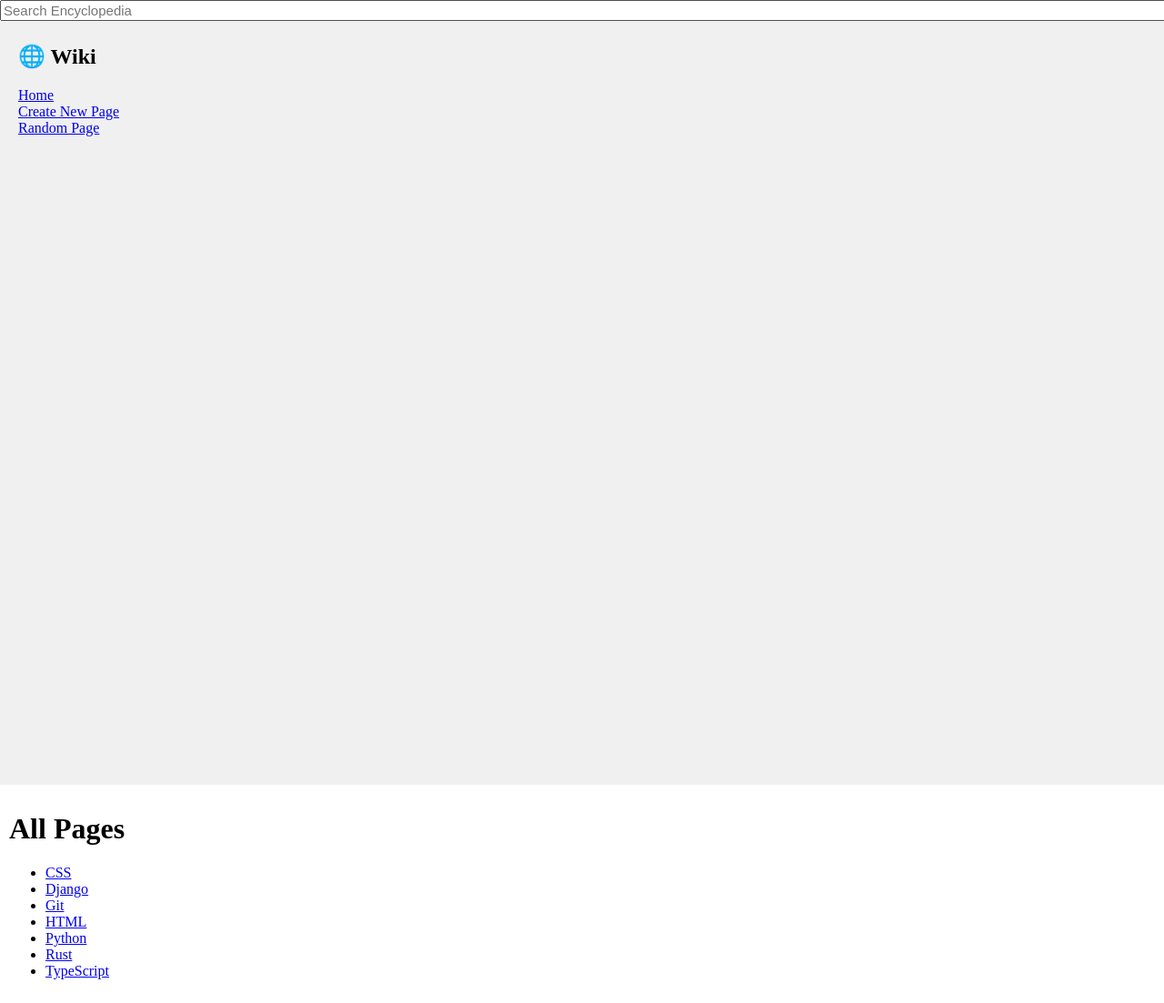
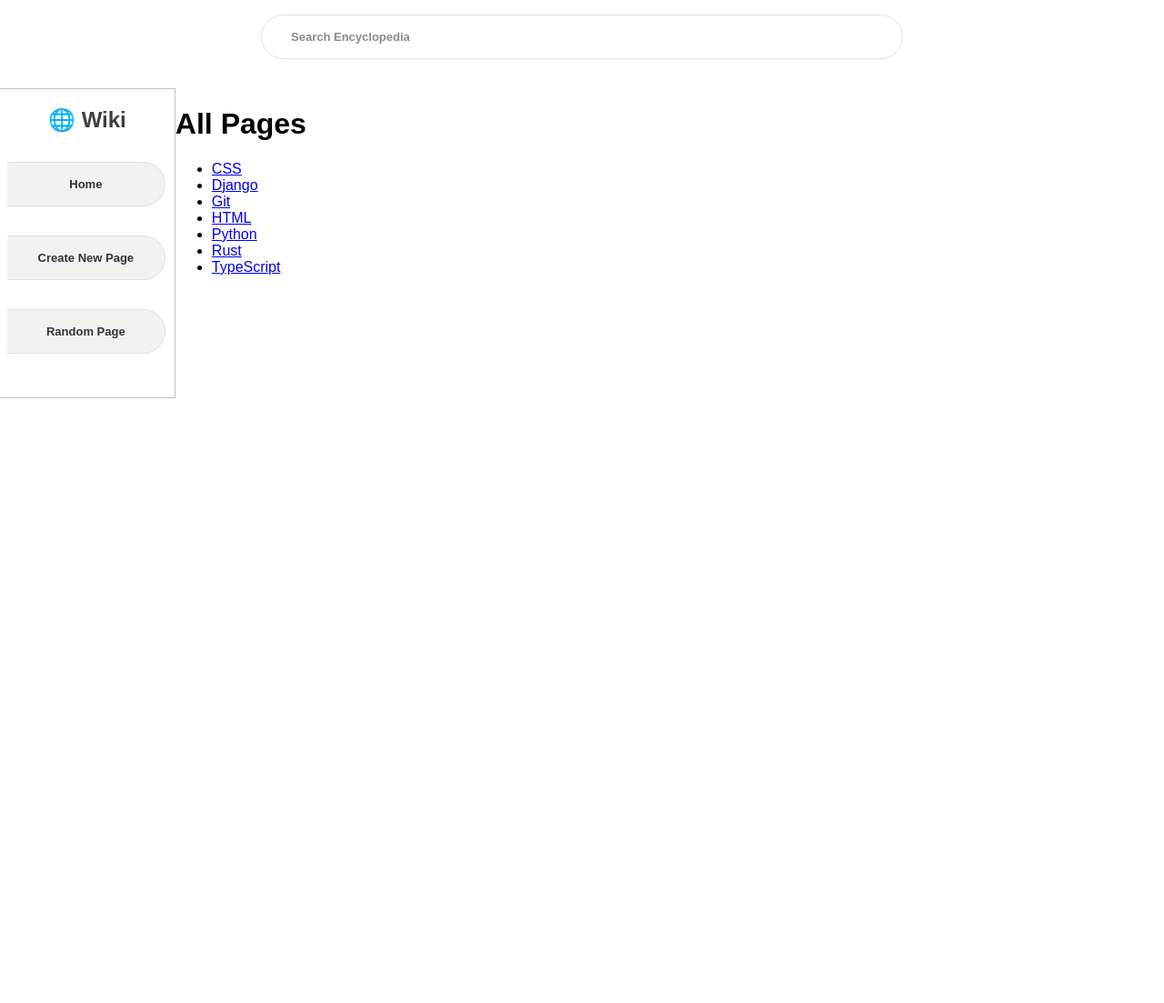
Before and after one commit to voizlav/CS50W, a Django app: page / in a window 1280 px wide. Shown: the whole page at 91% size. After the commit the page ends 438 px from the top, so only its background shows below. Run offline with Django 3.2, Linux system fonts and the light colour scheme.

Commit message:
Update styles

```diff
--- a/wiki/encyclopedia/static/encyclopedia/styles.css
+++ b/wiki/encyclopedia/static/encyclopedia/styles.css
@@ -1,15 +1,19 @@
 body {
     margin: 0;
     background-color: white;
+    font-family: sans-serif;
 }
 
 code {
-    white-space: pre;
+    background-color: #F2F2F1;
+    padding: .1rem;
 }
 
-h1 {
-    margin-top: 0px;
-    padding-top: 20px;
+pre {
+    background-color: #F2F2F1;
+    padding: .5rem 1rem;
+    border-radius: .1rem;
+    border: 1px solid #CDCDCA;
 }
 
 textarea {
@@ -17,22 +21,161 @@ textarea {
     width: 80%;
 }
 
-.main {
-    padding: 10px;
+
+.wrap-header {
+    display: flex;
+    justify-content: center;
 }
 
 .search {
-    width: 100%;
-    font-size: 15px;
+    all: unset;
+    width: 50vw;
+    font-size: small;
+    font-weight: 600;
+    padding: 1rem 2rem;
+    margin-bottom: 2rem;
+    margin-top: 1rem;
     line-height: 15px;
+    color: black;
+    background-color: white;
+    border: 1px solid #E0E0DD;
+    border-radius: 2rem;
+}
+
+.search::placeholder {
+    color: #8A8A89;
+}
+
+.search:focus {
+    background-color: white;
+    color: #3F3F3E;
+    box-shadow: 0px 4px 4px rgba(0, 0, 0, 0.1);
+    border: 1px solid #C3C3C1;
+}
+
+.search:focus::placeholder {
+    color: #C3C3C1;
+}
+
+.wrapper {
+    display: flex;
+    flex-direction: row;
 }
 
 .sidebar {
-    background-color: #f0f0f0;
-    height: 100vh;
-    padding: 20px;
+    width: 15%;
+    border-top: 1px solid #C3C3C1;
+    border-right: 1px solid #C3C3C1;
+    border-bottom: 1px solid #C3C3C1;
+    padding-bottom: 3rem;
 }
 
 .sidebar h2 {
-    margin-top: 5px;
+    text-align: center;
+    color: #3F3F3E;
 }
+
+.wrap-link {
+    text-align: center;
+    background-color: #F2F2F1;
+    width: 90%;
+    margin-top: 2rem;
+    margin-left: .5rem;
+    padding-top: 1rem;
+    padding-bottom: 1rem;
+    border-top-right-radius: 2rem;
+    border-bottom-right-radius: 2rem;
+    border-top: 1px solid #E0E0DD;
+    border-right: 1px solid #E0E0DD;
+    border-bottom: 1px solid #E0E0DD;
+    font-size: small;
+    font-weight: 600;
+    color: #2F343C;
+    text-decoration: none;
+}
+
+.wrap-link:hover {
+    background-color: #E0E0DD;
+}
+
+.wrap-link a {
+    font-size: small;
+    font-weight: 600;
+    color: #2F343C;
+    text-decoration: none;
+}
+
+.wrap-link a:hover {
+    text-decoration: underline;
+}
+
+.main {
+    width: 85%;
+}
+
+.wrap-article {
+    margin-right: 0rem;
+    padding-top: 2rem;
+    padding-bottom: 2rem;
+    padding-left: 2rem;
+    border-top: 1px solid #C3C3C1;
+    border-bottom: 1px solid #C3C3C1;;
+}
+
+.wrap-content {
+    background-color: white;
+    color: #434342;
+    padding: 1rem 5rem;
+    border-top-left-radius: .5rem;
+    border-bottom-left-radius: .5rem;
+    min-height: 60vh;
+    border: 1px solid #E0E0DD;
+    border-right: none;
+}
+
+.wrap-content a {
+    text-decoration: none;
+    font-weight: 600;
+    color: #4F86F7;
+}
+
+.wrap-content a:hover {
+    text-decoration: underline;
+}
+
+.wrap-content h1 {
+    padding-bottom: .5rem;
+    border-bottom: 1px solid #E0E0DD;
+}
+
+.wrap-button {
+    margin-top: 2rem;
+    margin-bottom: 5rem;
+    text-align: center;
+}
+
+.wrap-button a,
+.wrap-button input {
+    all: unset;
+    cursor: pointer;
+    text-decoration: none;
+    font-size: medium;
+    font-weight: 600;
+    padding: .6rem 1.2rem;
+    color: #434342;
+    background-color: #F2F2F1;
+    border-radius: .4rem;
+    border: 1px solid #C3C3C1;
+}
+
+.wrap-button a:hover,
+.wrap-button input:hover {
+    background-color: #E0E0DD;
+    border: 1px solid #C3C3C1;
+}
+
+.wrap-notfound {
+    color: #545453;
+    min-height: 60vh;
+    text-align: center;
+}
```
